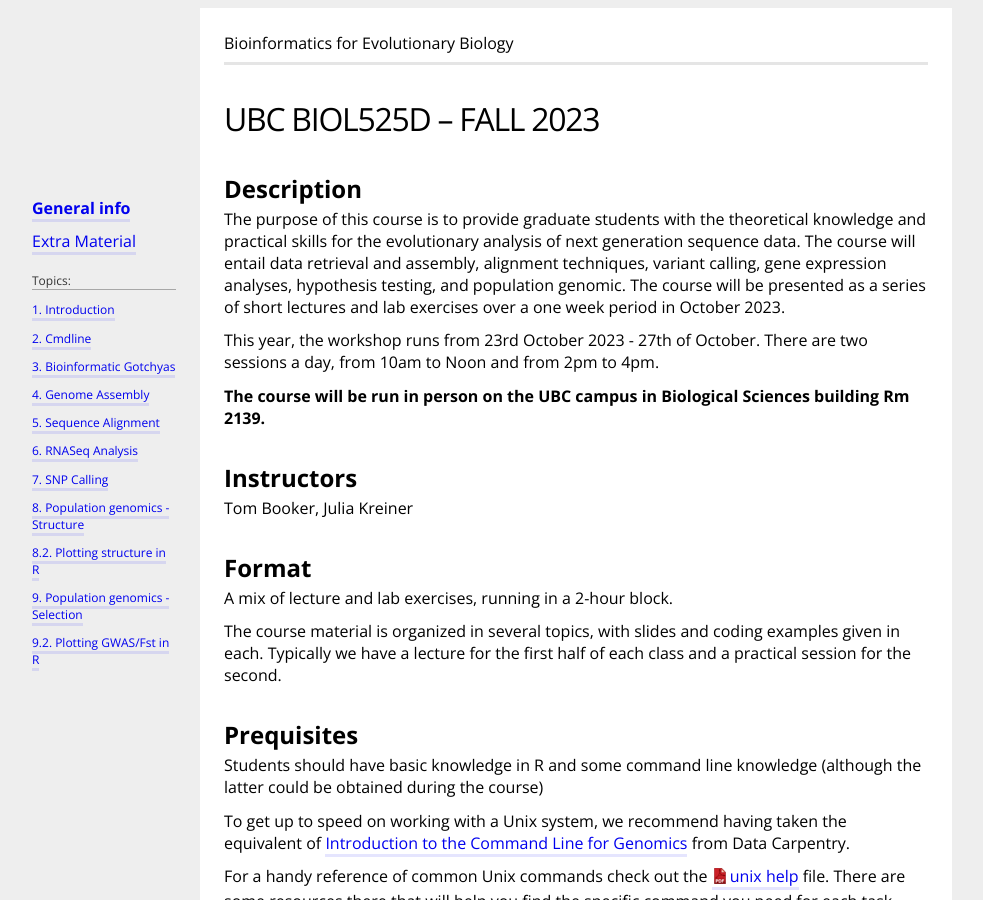
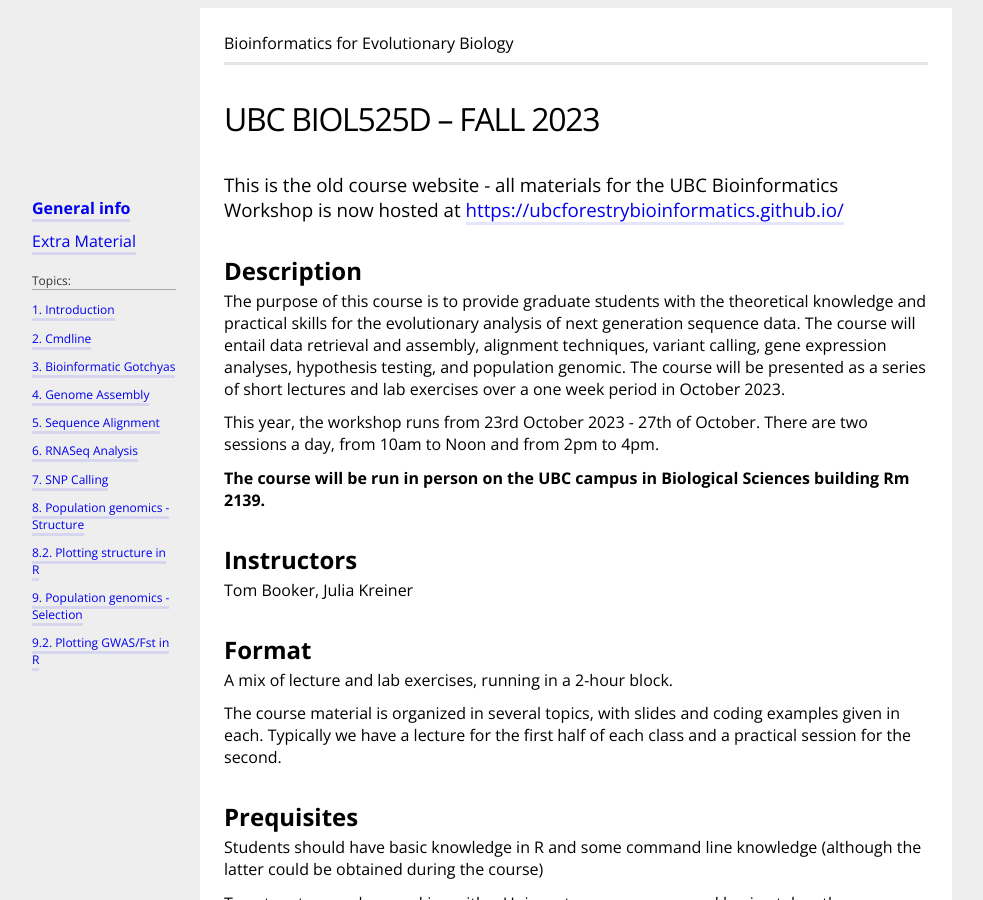
Before and after one commit to UBC-biol525D/UBC-biol525D.github.io, a Jekyll site: the page built from index.md, in a window 1280 px wide and 900 px high. Shown: the whole window, without its empty margins (64-1047 px from the left). Built offline with Jekyll 4.4.1, drawn with Linux system fonts in a browser that asks for light colours.

Commit message:
Update index.md
added link to the new course website

```diff
--- a/index.md
+++ b/index.md
@@ -6,6 +6,8 @@
 ---
 
 <h1>{{ site.courseName }}</h1>
+
+### This is the old course website - all materials for the UBC Bioinformatics Workshop is now hosted at [https://ubcforestrybioinformatics.github.io/](https://ubcforestrybioinformatics.github.io/)
 
 ## Description
 The purpose of this course is to provide graduate students with the theoretical knowledge and practical skills for the evolutionary analysis of next generation sequence data. The course will entail data retrieval and assembly, alignment techniques, variant calling, gene expression analyses, hypothesis testing, and population genomic. The course will be presented as a series of short lectures and lab exercises over a one week period in October 2023.
```
